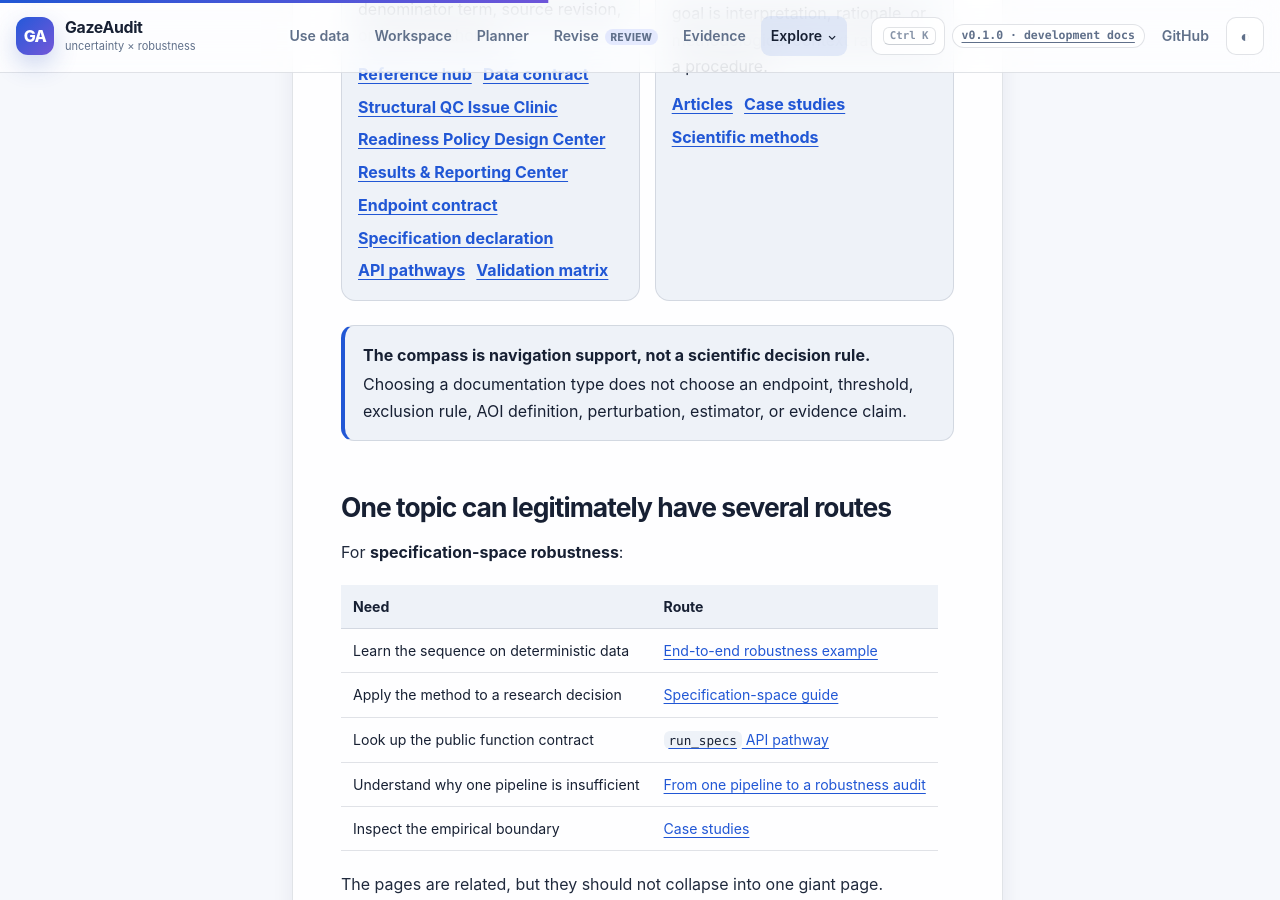
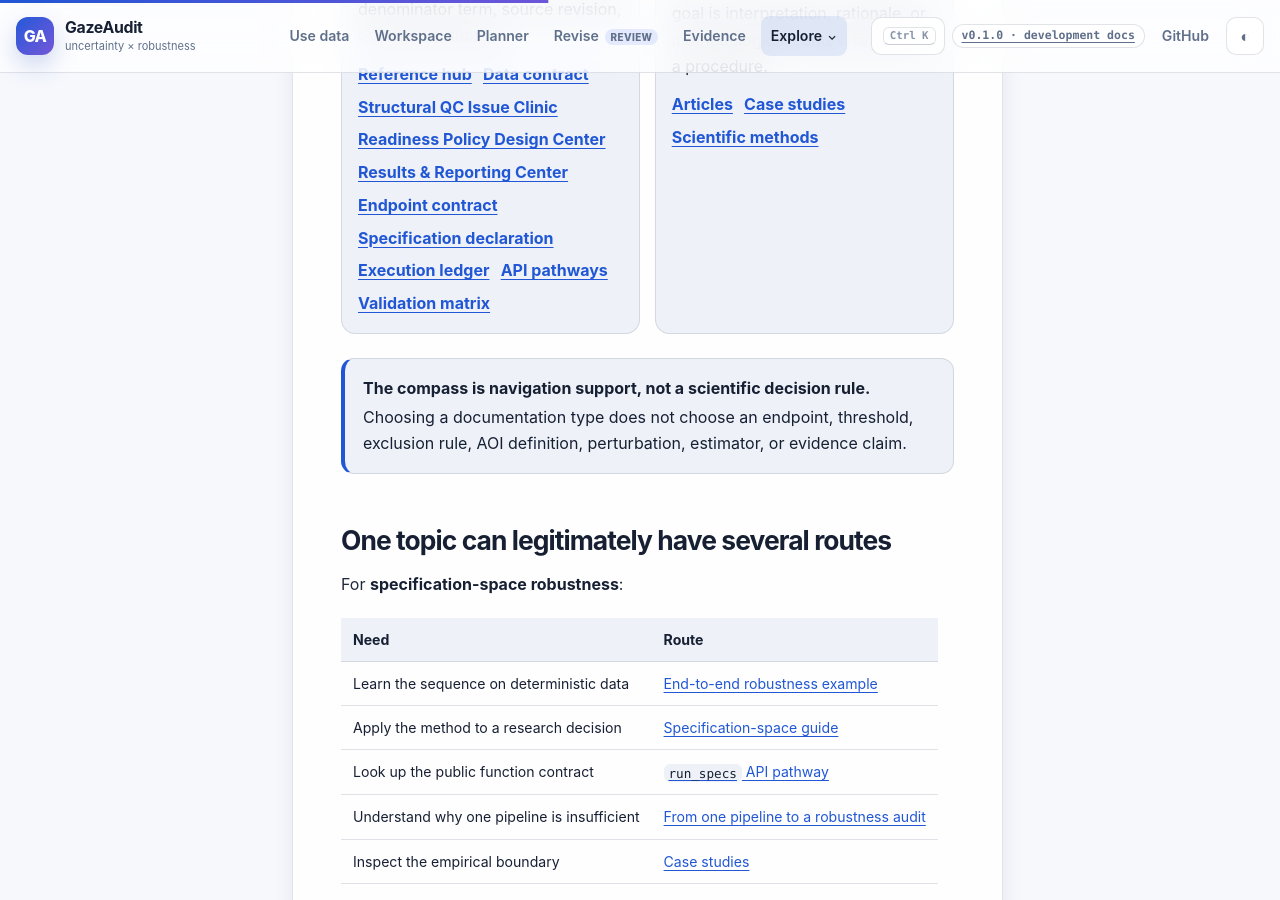
Before and after one commit to stefanosbalaskas/GazeAudit, a Jekyll site: the page built from docs/documentation-map.md, in a window 1280 px wide and 900 px high, scrolled down 1372 px. Built offline with Jekyll 4.4.1, drawn with Linux system fonts in a browser that asks for light colours.

Commit message:
docs: add execution ledger center to compass

```diff
--- a/docs/documentation-map.md
+++ b/docs/documentation-map.md
@@ -57,6 +57,7 @@ This structure is adapted from the tutorial / how-to / reference / explanation s
       <a href="{{ '/docs/reporting-center/' | relative_url }}">Results & Reporting Center</a>
       <a href="{{ '/docs/endpoint-contract/' | relative_url }}">Endpoint contract</a>
       <a href="{{ '/docs/specification-declaration/' | relative_url }}">Specification declaration</a>
+      <a href="{{ '/docs/execution-ledger/' | relative_url }}">Execution ledger</a>
       <a href="{{ '/docs/reference/api-pathways/' | relative_url }}">API pathways</a>
       <a href="{{ '/docs/VALIDATION_MATRIX.html' | relative_url }}">Validation matrix</a>
     </div>
```
